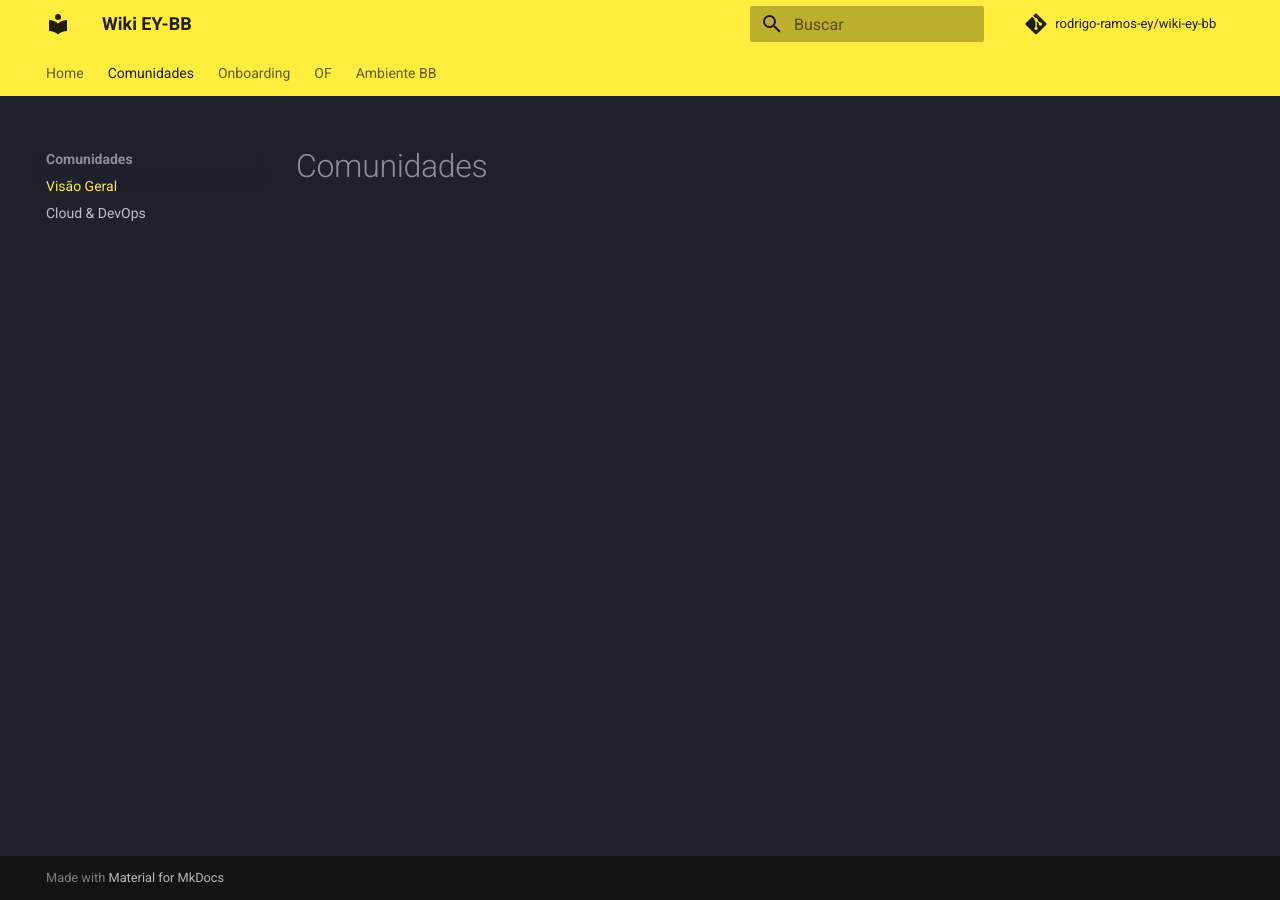
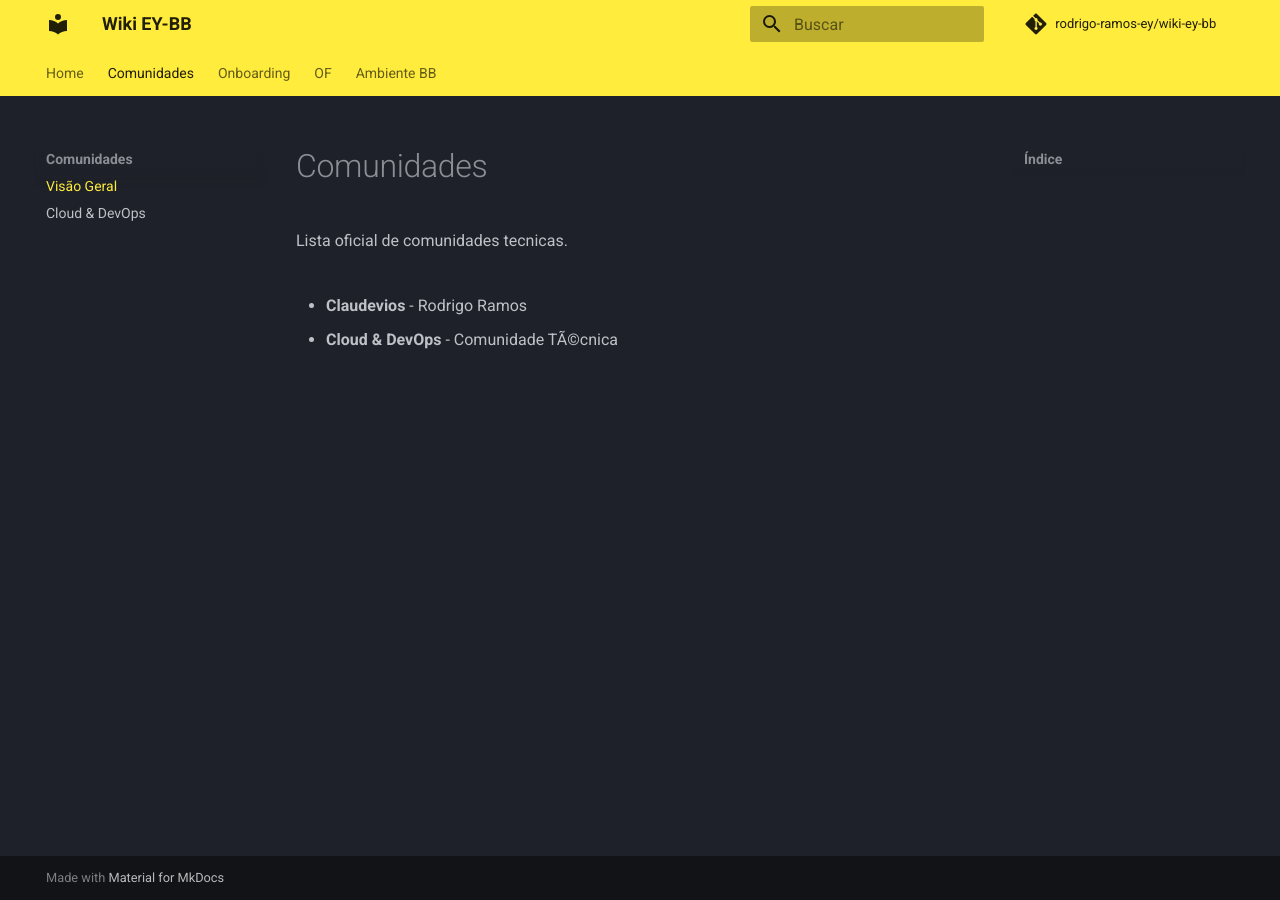
Before and after one commit to rodrigo-ramos-ey/wiki-ey-bb, an MkDocs documentation site: the page built from docs/comunidades/index.md, in a window 1280 px wide. Built offline with MkDocs 1.6.1 and Material for MkDocs 9.7.7, drawn with Linux system fonts in a browser that asks for light colours; comment, search, counter and statistics services are not loaded.

Commit message:
Corrige MkDocs e publica comunidades

```diff
--- a/docs/comunidades/index.md
+++ b/docs/comunidades/index.md
@@ -1 +1,8 @@
 # Comunidades
+
+Lista oficial de comunidades tecnicas.
+
+##
+
+- **Claudevios** - Rodrigo Ramos
+- **Cloud & DevOps** - Comunidade TÃ©cnica
```
Also changed, not shown: site/ambiente/index.html, site/comunidades/cloud/index.html, site/comunidades/index.html, site/index.html, site/of/index.html, site/search/search_index.json, 2 other files.
